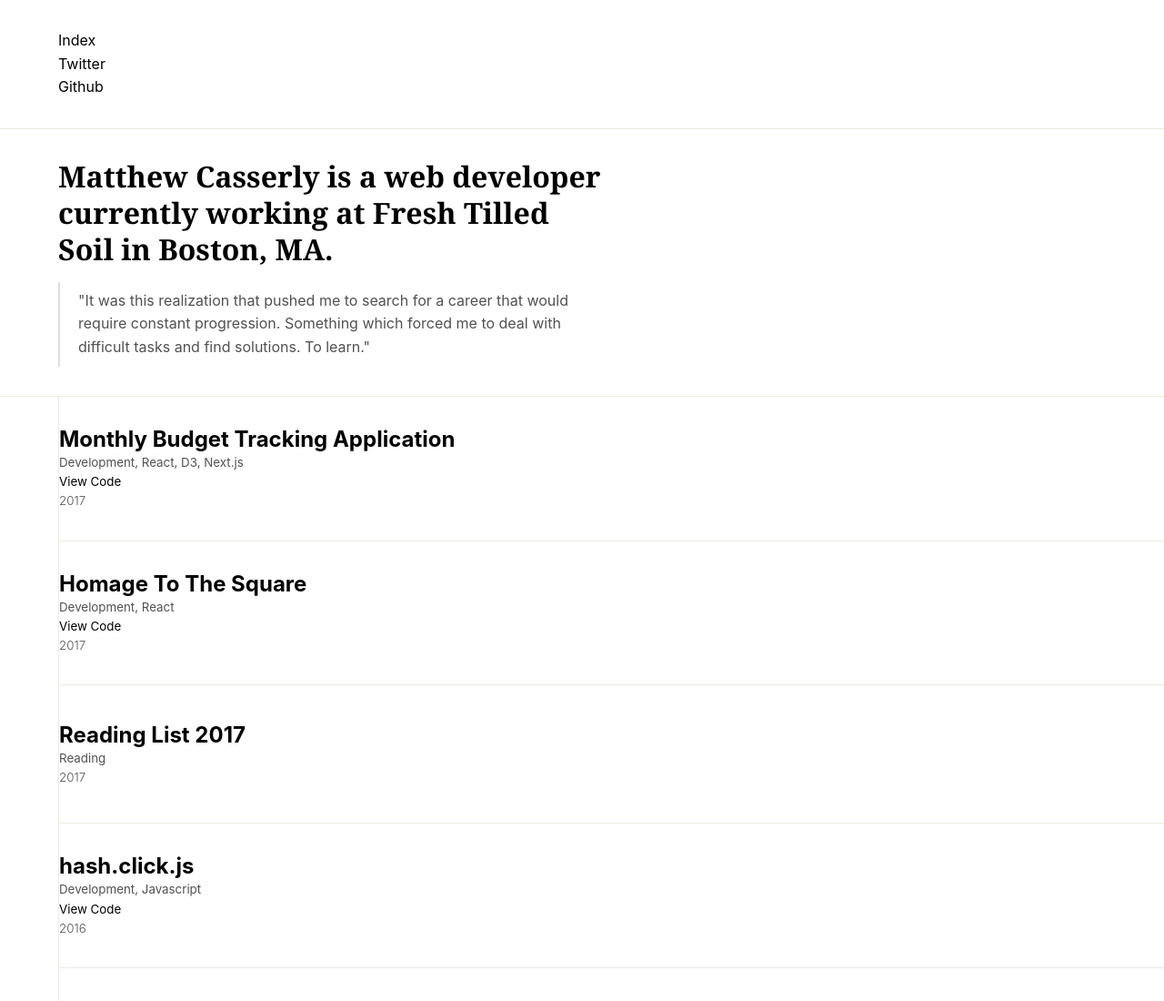
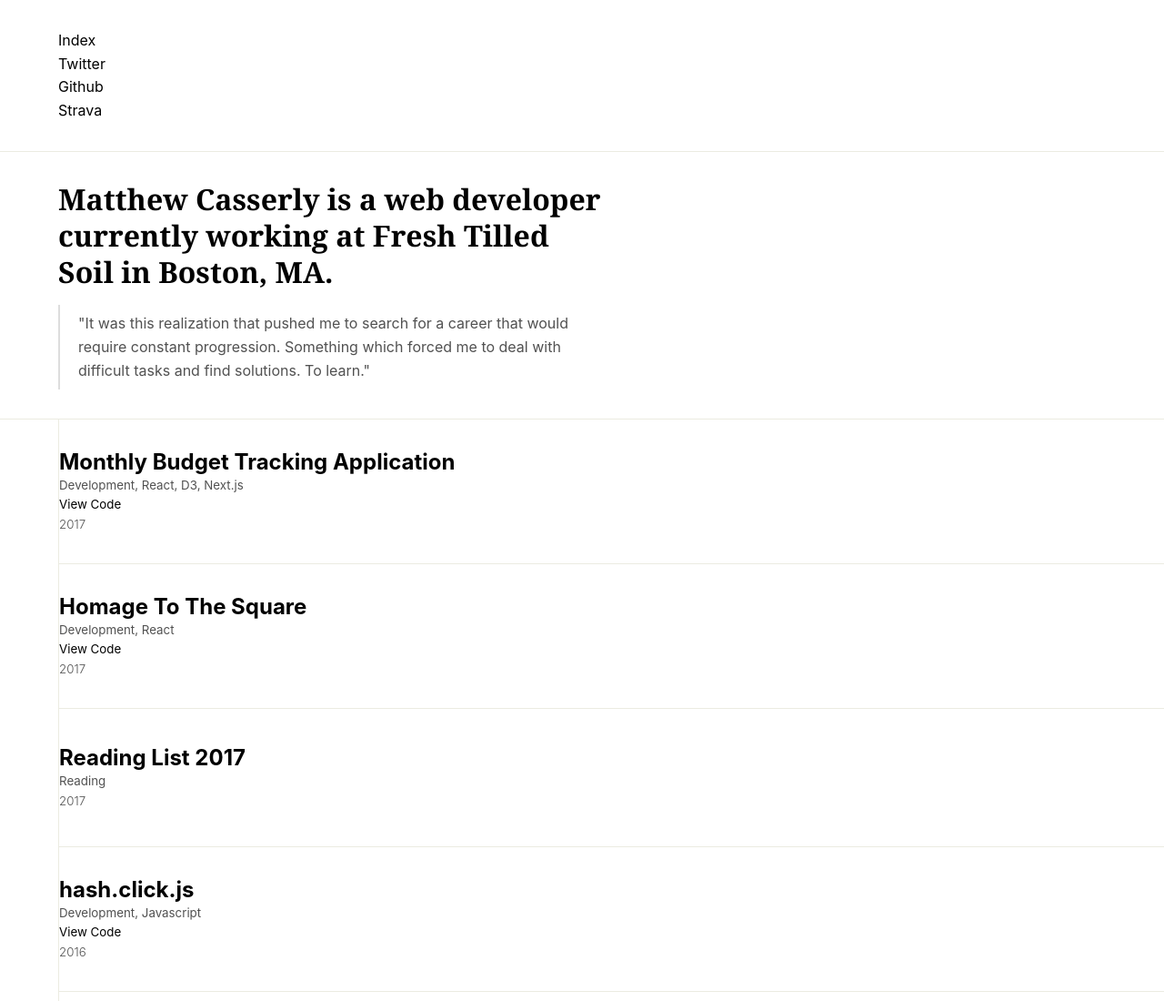
Before and after one commit to mattcass/mattcass.github.io, a plain HTML site: page index.html in a window 1280 px wide. Shown: the top 1100 px of the page at 91% size. Drawn offline with nearby package versions, Linux system fonts and the light colour scheme.

Commit message:
include strava link

```diff
--- a/index.html
+++ b/index.html
@@ -16,6 +16,7 @@
       <li><a href="/" id="home">Index</a></li>
       <li><a href="https://twitter.com/mmaatter">Twitter</a></li>
       <li><a href="https://github.com/mattcass">Github</a></li>
+      <li><a href="https://www.strava.com/athletes/869995">Strava</a></li>
     </ul>
   </nav>
 
```
